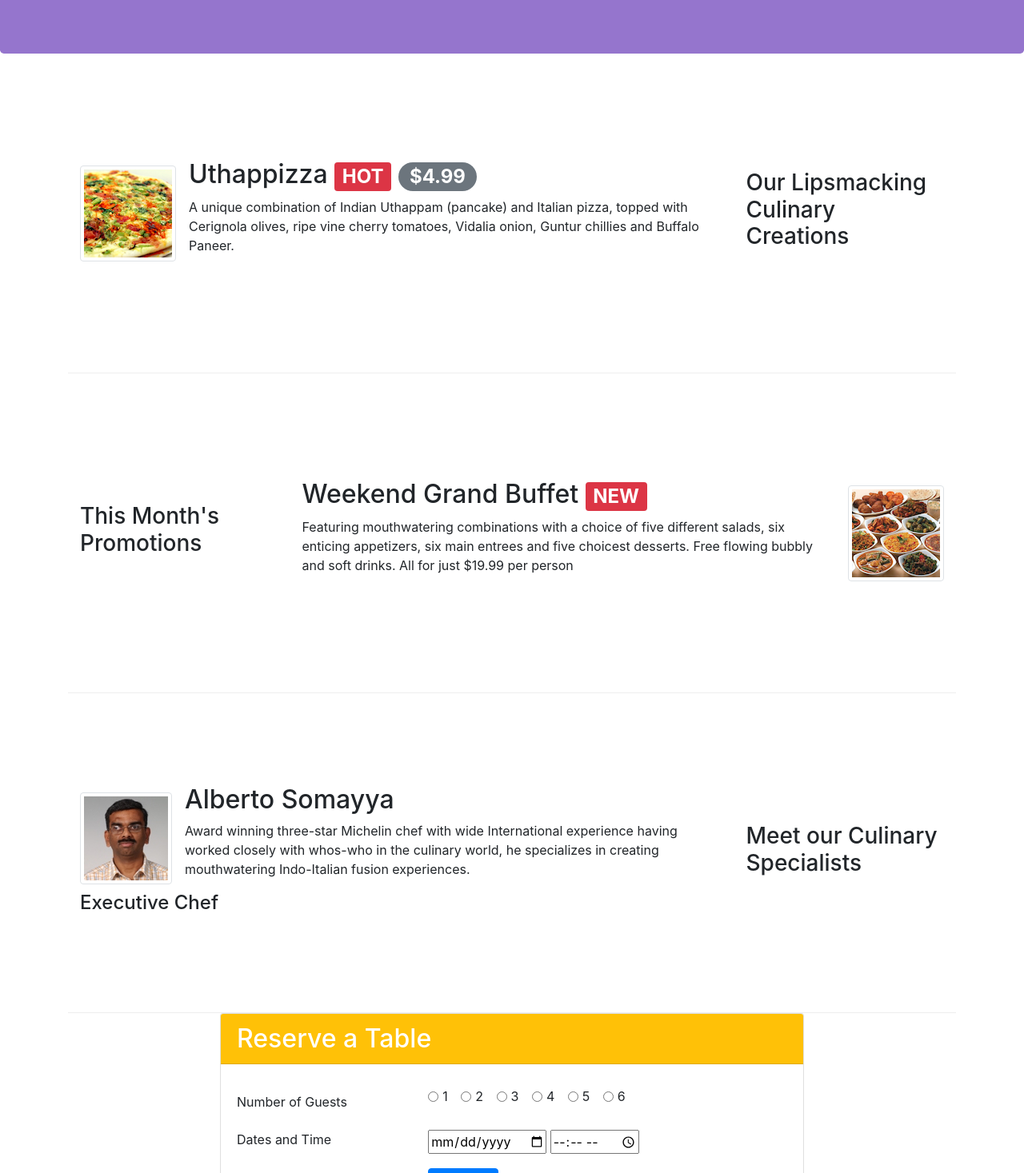
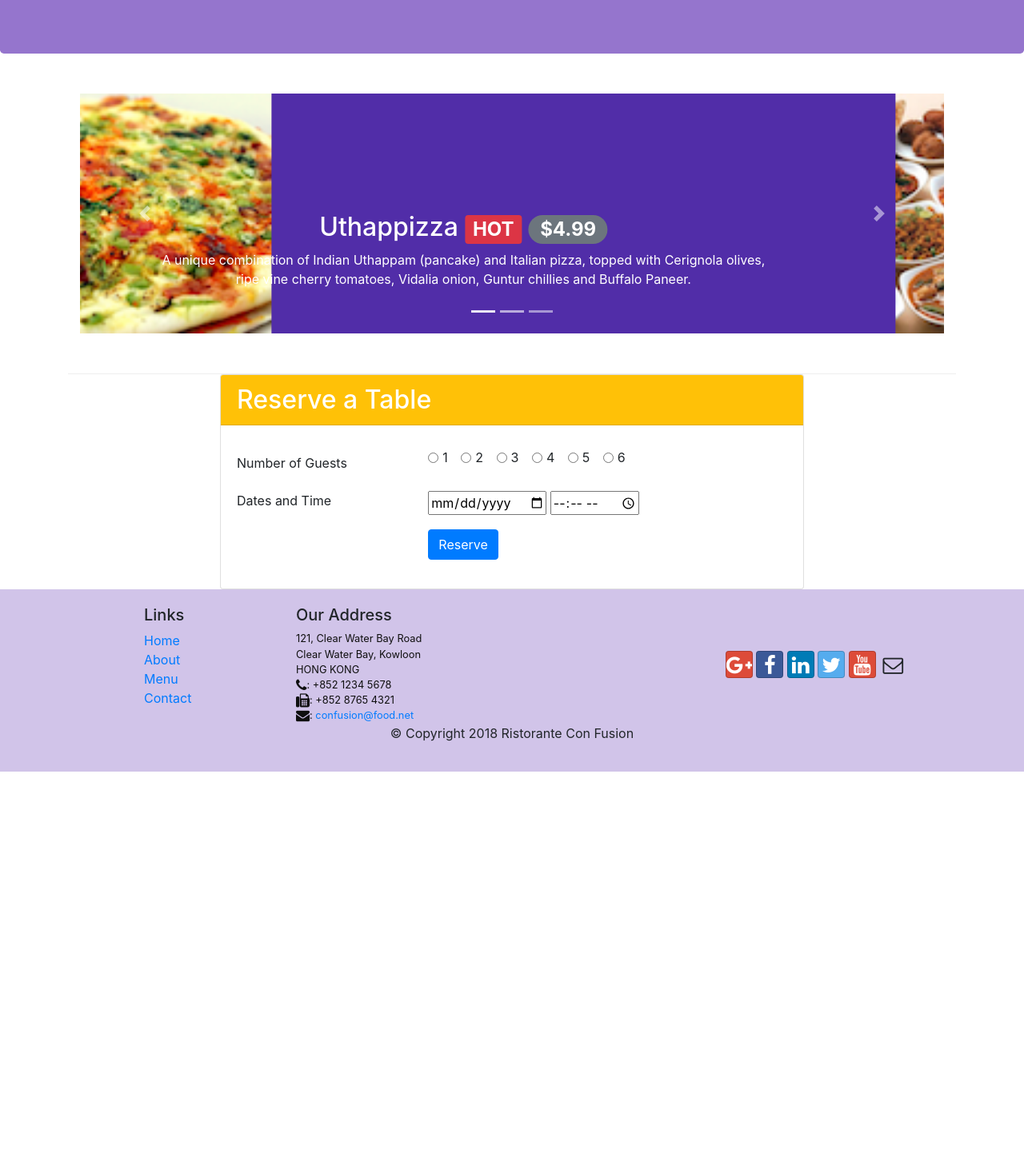
Before and after one commit to michaelwoo921/coursera-bootstrap-confusion, a website: page index.html in a window 1280 px wide. Shown: the part 267-1734 px from the top of the page at 80% size. After the commit the page ends 1232 px from the top, so only its background shows below. Drawn offline with nearby package versions, Linux system fonts and the light colour scheme.

Commit message:
carousel

```diff
--- a/css/styles.css
+++ b/css/styles.css
@@ -47,3 +47,18 @@ body{
     border-bottom: 1px solid #ddd;
     padding: 10px;
 }
+
+.carousel {
+    background: #512DA8
+}
+
+.carousel-item {
+    height: 300px;
+}
+
+.carousel-item img {
+    position: absolute;
+    top: 0;
+    left: 0;
+    min-height: 300px;
+}
--- a/index.html
+++ b/index.html
@@ -105,60 +105,48 @@
     </header>
 
     <div class="container">
-        <div class="row row-content align-items-center">
-            <div class="col-12 col-sm-4 col-md-3 order-sm-last">
-
-                <h3>Our Lipsmacking Culinary Creations</h3>
-            </div>
-            <div class="col col-sm col-md order-sm-first">
-                <div class="media">
-                    <img src="img/uthappizza.png" alt="Uthappizza" class="d-flex mr-3 img-thumbnail align-self-center">
-                    <div class="media-body">
+        <div class="row row-content">
+            <div class="col">
+                <div id="mycarousel" class="carousel slide" data-ride="carousel">
+                    <ol class="carousel-indicators">
+                        <li data-target="#mycarousel" data-slide-to="0" class="active"></li>
+                        <li data-target="#mycarousel" data-slide-to="1"></li>
+                        <li data-target="#mycarousel" data-slide-to="2"></li>
+                    </ol>
+                    <div class="carousel-inner">
+                        <div class="carousel-item active">
+                            <img src="img/uthappizza.png" alt="" class="d-block img-fluid">
+                            <div class="carousel-caption d-none d-md-block">
                                 <h2 class="mt-0">Uthappizza <span class="badge badge-danger">HOT</span> <span class="badge badge-pill badge-secondary">$4.99</span></h2>
                                 <p class="d-none d-sm-block">A unique combination of Indian Uthappam (pancake) and Italian pizza, topped with Cerignola olives, ripe vine cherry tomatoes, Vidalia onion, Guntur chillies and Buffalo Paneer.</p>
-
                             </div>
                         </div>
-
-             </div>
-        </div>
-
-
-        <div class="row row-content align-items-center">
-            <div class="col-12 col-sm-4 col-md-3" >
-                <h3>This Month's Promotions</h3>
-            </div>
-            <div class="col col-sm col-md">
-                <div class="media">
-
-                    <div class="media-body">
+                        <div class="carousel-item">
+                            <img src="img/buffet.png" alt="" class="d-block img-fluid">
+                            <div class="carousel-caption d-none d-md-block">
                                 <h2 class="mt-0">Weekend Grand Buffet <span class="badge badge-danger">NEW</span></h2>
                                 <p class="d-none d-sm-block">Featuring mouthwatering combinations with a choice of five different salads, six enticing appetizers, six main entrees and five choicest desserts. Free flowing bubbly and soft drinks. All for just $19.99 per person </p>
 
                             </div>
-                    <img src="img/buffet.png" alt="Uthappizza" class="d-flex ml-3 img-thumbnail align-self-center">
                         </div>
-
+                        <div class="carousel-item">
+                            <img src="img/alberto.png" alt="" class="d-block img-fluid">
+                            <div class="carousel-caption d-none d-md-block">
+                                <h2 class="mt-0">Alberto Somayya</h2>
+                                <p class="d-none d-sm-block">Award winning three-star Michelin chef with wide International experience having worked closely with whos-who in the culinary world, he specializes in creating mouthwatering Indo-Italian fusion experiences. </p>
+                            </div>
+                        </div>
+                    </div>
+                    <button class="carousel-control-prev" data-target="#mycarousel" data-slide="prev">
+                        <span class="carousel-control-prev-icon"></span>
+                     </button>
+                     <button class="carousel-control-next" data-target="#mycarousel" data-slide="next">
+                        <span class="carousel-control-next-icon"></span>
+                     </button>
+                </div>
             </div>
         </div>
 
-        <div class="row row-content align-items-center">
-            <div class="col-12 col-sm-4 col-md-3 order-sm-last">
-                <h3>Meet our Culinary Specialists</h3>
-            </div>
-            <div class="col col-sm col-md order-sm-first">
-                <div class="media">
-                    <img src="img/alberto.png" alt="Uthappizza" class="d-flex mr-3 img-thumbnail align-self-center">
-                    <div class="media-body">
-                        <h2 class="mt-0">Alberto Somayya</h2>
-                        <p class="d-none d-sm-block">Award winning three-star Michelin chef with wide International experience having worked closely with whos-who in the culinary world, he specializes in creating mouthwatering Indo-Italian fusion experiences. </p>
-
-                    </div>
-                </div>
-
-                <h4>Executive Chef</h4>
-            </div>
-        </div>
 
         <div class="row">
             <div class="col-12 col-sm"></div>
```
Lines whose indentation alone changed are shown as unchanged.
